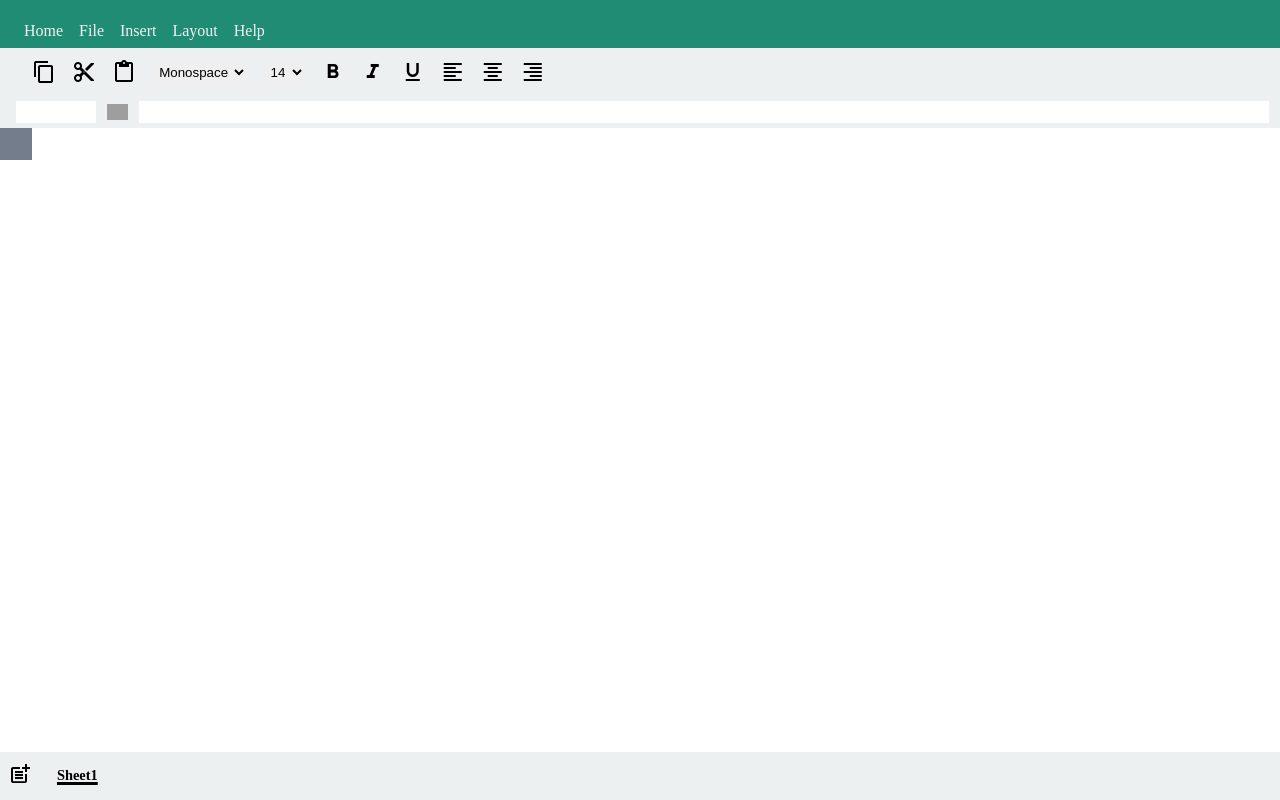
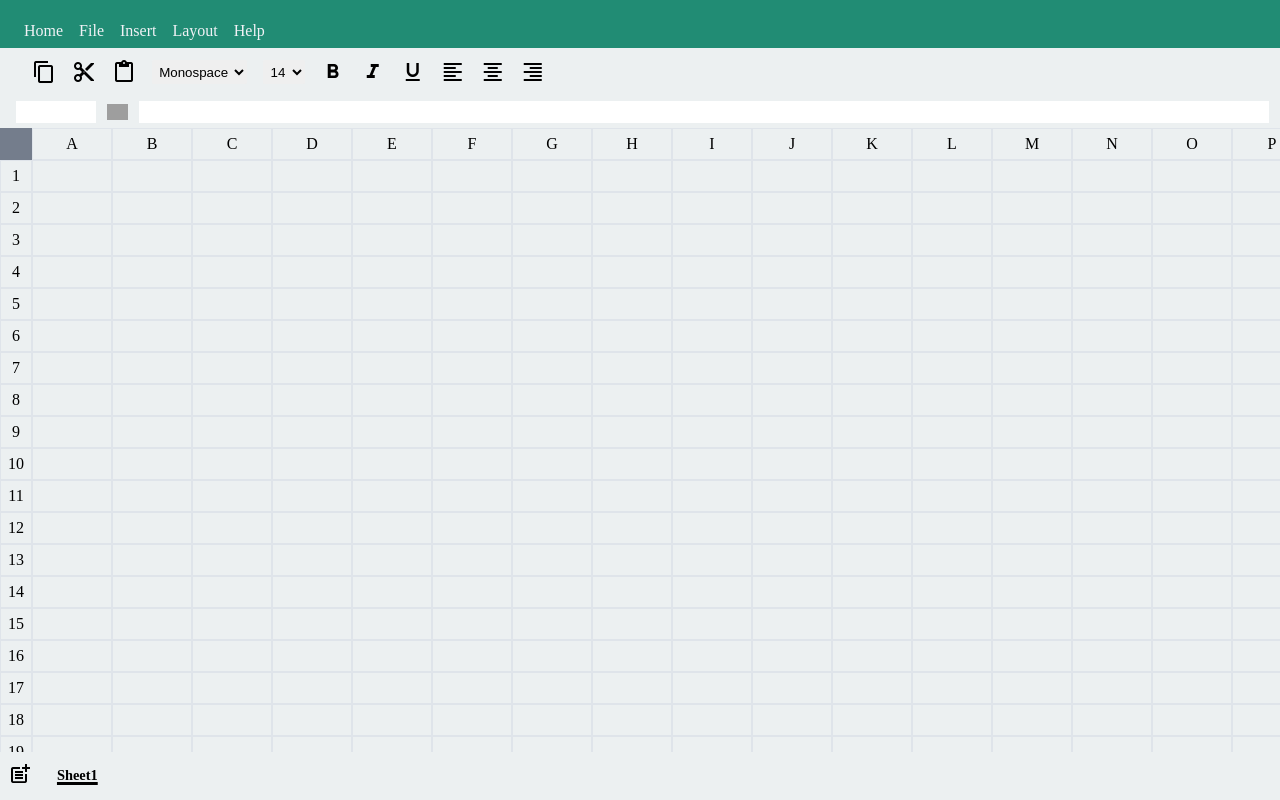
Before and after one commit to rohingoyal456/Excel-Clone, a plain HTML site: page index.html in a window 1280 px wide. Drawn offline with Linux system fonts and the light colour scheme; grey boxes are pictures that could not be loaded.

Commit message:
Added complete structure of Excel

```diff
--- a/script.js
+++ b/script.js
@@ -0,0 +1,45 @@
+let rows=100;
+let cols=26;
+let addressColContainer=document.querySelector(".address-col-container");
+let addressRowContainer=document.querySelector(".address-row-container");
+let cellContainer=document.querySelector(".cells-container");
+let addressbar=document.querySelector(".address-bar");
+
+for(let i=1;i<=rows;i++)
+{
+    let addressCol=document.createElement("div");
+    addressCol.setAttribute("class","address-col");
+    addressCol.innerHTML=i;
+    addressColContainer.appendChild(addressCol);
+}
+
+for(let i=1;i<=cols;i++)
+{
+    let addressRow=document.createElement("div");
+    addressRow.setAttribute("class","address-row");
+    let chr=String.fromCharCode(64+i);
+    addressRow.innerHTML=chr;
+    addressRowContainer.appendChild(addressRow);
+}
+
+for(let i=1;i<=rows;i++)
+{
+    let rowContainer=document.createElement("div");
+    rowContainer.setAttribute("class","row-container");
+    for(let j=1;j<=cols;j++)
+    {
+        let cell=document.createElement("div");
+        cell.setAttribute("class","cell");
+        cell.setAttribute("contenteditable","true");
+        rowContainer.appendChild(cell);
+        addListenerForAddressBarDisplay(cell,i,j);
+    }
+    cellContainer.appendChild(rowContainer)
+}
+
+function addListenerForAddressBarDisplay(cell,i,j){
+    cell.addEventListener("click",function(){
+        let address=String.fromCharCode(64+j)+i;
+        addressbar.value=address;
+    })
+}
--- a/styles.css
+++ b/styles.css
@@ -57,6 +57,7 @@ body{
 }
 .address-bar{
     width: 5rem;
+    text-align: center;
 }
 .formula-icon{
     width: 1.3rem;
@@ -99,24 +100,69 @@ body{
 .grid-container{
     position: relative;
     height: calc( 100vh - 3rem - 3rem - 2rem - 3rem);
+    overflow: scroll;
+    background-color: #ecf0f1;
 }
 
 .top-left-dummy-box{
     height: 2rem;
     width: 2rem;
     background-color: #747d8c;
+    position: fixed;
+    z-index: 1;
 }
 .address-col-container{
-    height: 10rem;
-    width: 2rem;
+
+    position: sticky;
+    top: 2rem;
+    left: 0;
+
 }
 .cells-container{
     position: absolute;
     top: 0;
     left: 2rem;
-    height: 5rem;
-    width: 10rem;
+
 }
 .address-row-container{
     height: 2rem;
+    display: flex;
+    align-items: center;
+    position: sticky;
+    top: 0;
+    left: 2rem;
 }
+.address-col{
+    height: 2rem;
+    width: 2rem;
+    border: 1px solid #dfe4ea;
+    display: flex;
+    justify-content: center;
+    align-items: center;
+}
+.address-row{
+    width: 5rem;
+    height: 2rem;
+    border: 1px solid #dfe4ea;
+    display: flex;
+    justify-content: center;
+    align-items: center;
+}
+.grid-box{
+    width: 5rem;
+    height: 2rem;
+    border: 1px solid #dfe4ea;
+    display: flex;
+    justify-content: center;
+    align-items: center;
+}
+.cell{
+    height: 2rem;
+    width: 5rem;
+    border: 1px solid #dfe4ea;
+    outline: none;
+}
+.row-container{
+    display: flex;
+
+}
```
